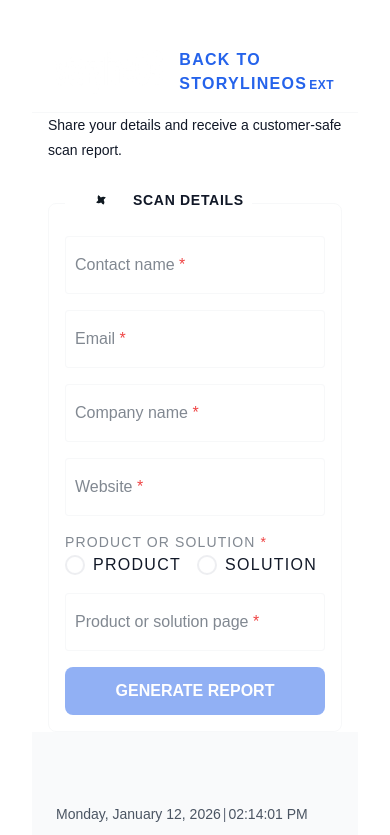
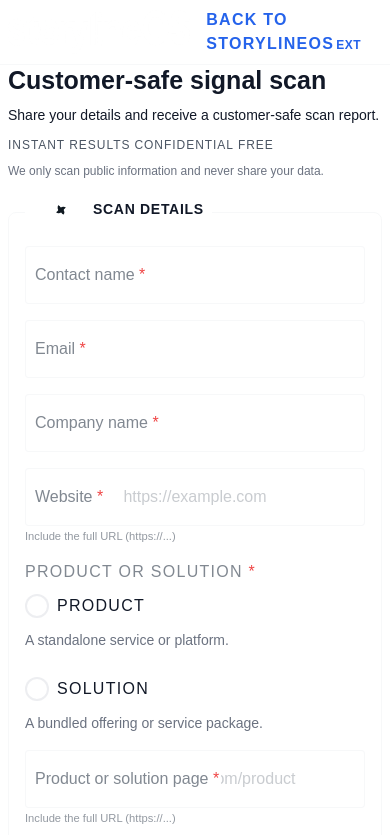
Before and after one commit to StoryDevGA/HFRE-signal-scan-client, a React (Vite) app: page / in a window 390 px wide. Shown: the top 835 px of the page. Built offline with nearby package versions, Linux system fonts and the light colour scheme.

Commit message:
feat: enhance Home component with improved form layout, accessibility, and UI/UX based on review findings

```diff
--- a/src/App.css
+++ b/src/App.css
@@ -6,6 +6,16 @@
 .page__header {
   display: grid;
   gap: var(--spacing-xs);
+}
+
+.home__benefits {
+  display: flex;
+  flex-wrap: wrap;
+  gap: var(--spacing-sm);
+  font-size: var(--font-size-sm);
+  text-transform: uppercase;
+  letter-spacing: 0.08em;
+  color: var(--color-text-secondary);
 }
 
 .home__brand {
@@ -90,6 +100,26 @@ fieldset.radio-group > .radio-group__label {
   gap: var(--spacing-md);
 }
 
+.radio-group__item {
+  display: grid;
+  gap: var(--spacing-2xs);
+}
+
+.radio-group__description {
+  font-size: var(--font-size-sm);
+  color: var(--color-text-tertiary);
+}
+
+@media (max-width: 640px) {
+  .home__benefits {
+    gap: var(--spacing-xs);
+    font-size: var(--font-size-xs);
+  }
+
+  .radio-group__label {
+    font-size: var(--font-size-base);
+  }
+}
 .status-block {
   display: grid;
   gap: var(--spacing-sm);
@@ -458,12 +488,20 @@ fieldset.radio-group > .radio-group__label {
 }
 
 @media (max-width: 640px) {
+  .page {
+    gap: var(--spacing-md);
+  }
+
   .admin {
     gap: var(--spacing-md);
   }
 
   .admin__nav {
-    padding: var(--spacing-md);
+    padding: var(--spacing-sm);
+  }
+
+  .admin__content {
+    padding: var(--spacing-sm);
   }
 
   .admin__profile {
@@ -500,6 +538,6 @@ fieldset.radio-group > .radio-group__label {
   }
 
   .page__header {
-    gap: var(--spacing-md);
+    gap: var(--spacing-sm);
   }
 }
--- a/src/components/Header/Header.css
+++ b/src/components/Header/Header.css
@@ -86,3 +86,9 @@
     padding: 0;
   }
 }
+
+@media (max-width: 640px) {
+  .header__inner {
+    padding: var(--spacing-sm);
+  }
+}
--- a/src/components/Input/Input.css
+++ b/src/components/Input/Input.css
@@ -47,6 +47,10 @@
   border-radius: var(--border-radius-sm);
 
   transition: border-color var(--transition-fast), box-shadow var(--transition-fast);
+}
+
+.input::placeholder {
+  text-align: center;
 }
 
 /* Very light placeholder text */
@@ -272,8 +276,8 @@
    =========================== */
 
 .input-helper {
-  font-size: var(--font-size-sm);
-  color: var(--color-text-secondary);
+  font-size: calc(var(--font-size-sm) * 0.8);
+  color: color-mix(in srgb, var(--color-text-secondary) 60%, transparent);
 }
 
 /* ===========================
--- a/src/components/Radio/Radio.css
+++ b/src/components/Radio/Radio.css
@@ -5,6 +5,8 @@
   cursor: pointer;
   user-select: none;
   font-family: var(--font-sans);
+  min-height: 44px;
+  padding: var(--spacing-2xs) 0;
 }
 
 .radio-input {
@@ -88,3 +90,10 @@
 .radio-container--lg .radio-label {
   font-size: var(--font-size-lg);
 }
+
+@media (max-width: 640px) {
+  .radio-container--md .radio-button {
+    width: 24px;
+    height: 24px;
+  }
+}
--- a/src/index.css
+++ b/src/index.css
@@ -6,5 +6,5 @@ body {
 
 .app {
   min-height: 100vh;
-  padding: var(--spacing-xl);
+  padding: 0;
 }
--- a/src/pages/Home.jsx
+++ b/src/pages/Home.jsx
@@ -24,7 +24,7 @@ function Home() {
     watch,
     formState: { errors, isSubmitting, isValid },
   } = useForm({
-    mode: 'onChange',
+    mode: 'onBlur',
     reValidateMode: 'onChange',
   })
 
@@ -96,8 +96,17 @@ function Home() {
       </Header>
       <main className="page container">
         <header className="page__header">
+          <h1 className="text-responsive-xl">Customer-safe signal scan</h1>
           <p className="text-responsive-base">
             Share your details and receive a customer-safe scan report.
+          </p>
+          <div className="home__benefits">
+            <span>Instant results</span>
+            <span>Confidential</span>
+            <span>Free</span>
+          </div>
+          <p className="text-responsive-sm text-tertiary">
+            We only scan public information and never share your data.
           </p>
         </header>
 
@@ -150,9 +159,11 @@ function Home() {
                 type="url"
                 label="Website"
                 error={errors.homepage_url?.message}
+                helperText="Include the full URL (https://...)"
                 required
                 fullWidth
                 maxLength="2048"
+                placeholder="https://example.com"
                 {...register('homepage_url', getValidationRules('homepage_url'))}
               />
 
@@ -162,6 +173,7 @@ function Home() {
                   <span className="input-label__required"> *</span>
                 </legend>
                 <div className="radio-group__options">
+                  <div className="radio-group__item">
                     <Radio
                       id="product_type_product"
                       name={productNameField.name}
@@ -176,6 +188,11 @@ function Home() {
                       required
                       ref={productNameField.ref}
                     />
+                    <span className="radio-group__description">
+                      A standalone service or platform.
+                    </span>
+                  </div>
+                  <div className="radio-group__item">
                     <Radio
                       id="product_type_solution"
                       name={productNameField.name}
@@ -189,6 +206,10 @@ function Home() {
                       aria-required="true"
                       required
                     />
+                    <span className="radio-group__description">
+                      A bundled offering or service package.
+                    </span>
+                  </div>
                 </div>
                 {errors.product_name?.message ? (
                   <span className="input-error" id="product_name-error" role="alert">
@@ -202,9 +223,11 @@ function Home() {
                 type="url"
                 label="Product or solution page"
                 error={errors.product_page_url?.message}
+                helperText="Include the full URL (https://...)"
                 required
                 fullWidth
                 maxLength="2048"
+                placeholder="https://example.com/product"
                 {...register('product_page_url', getValidationRules('product_page_url'))}
               />
               <Button
@@ -213,8 +236,13 @@ function Home() {
                 disabled={!isComplete || !isValid || isSubmitting}
                 fullWidth
               >
-                {isSubmitting ? 'Submitting...' : 'Generate report'}
+                {isSubmitting ? 'Submitting...' : 'Generate My Report'}
               </Button>
+              {!isComplete || !isValid ? (
+                <span className="text-responsive-sm text-tertiary">
+                  Complete all fields to proceed.
+                </span>
+              ) : null}
             </Fieldset.Content>
           </Fieldset>
         </form>
--- a/src/styles/responsive.css
+++ b/src/styles/responsive.css
@@ -24,13 +24,15 @@
   width: 100%;
   margin-left: auto;
   margin-right: auto;
-  padding-left: var(--spacing-md);
-  padding-right: var(--spacing-md);
+  padding-left: var(--spacing-sm);
+  padding-right: var(--spacing-sm);
 }
 
 @media (min-width: 640px) {
   .container {
     max-width: 640px;
+    padding-left: var(--spacing-md);
+    padding-right: var(--spacing-md);
   }
 }
 
```
Also changed, not shown: 1 other file (tests, documents, lock files or other folders). Lines whose indentation alone changed are shown as unchanged.
